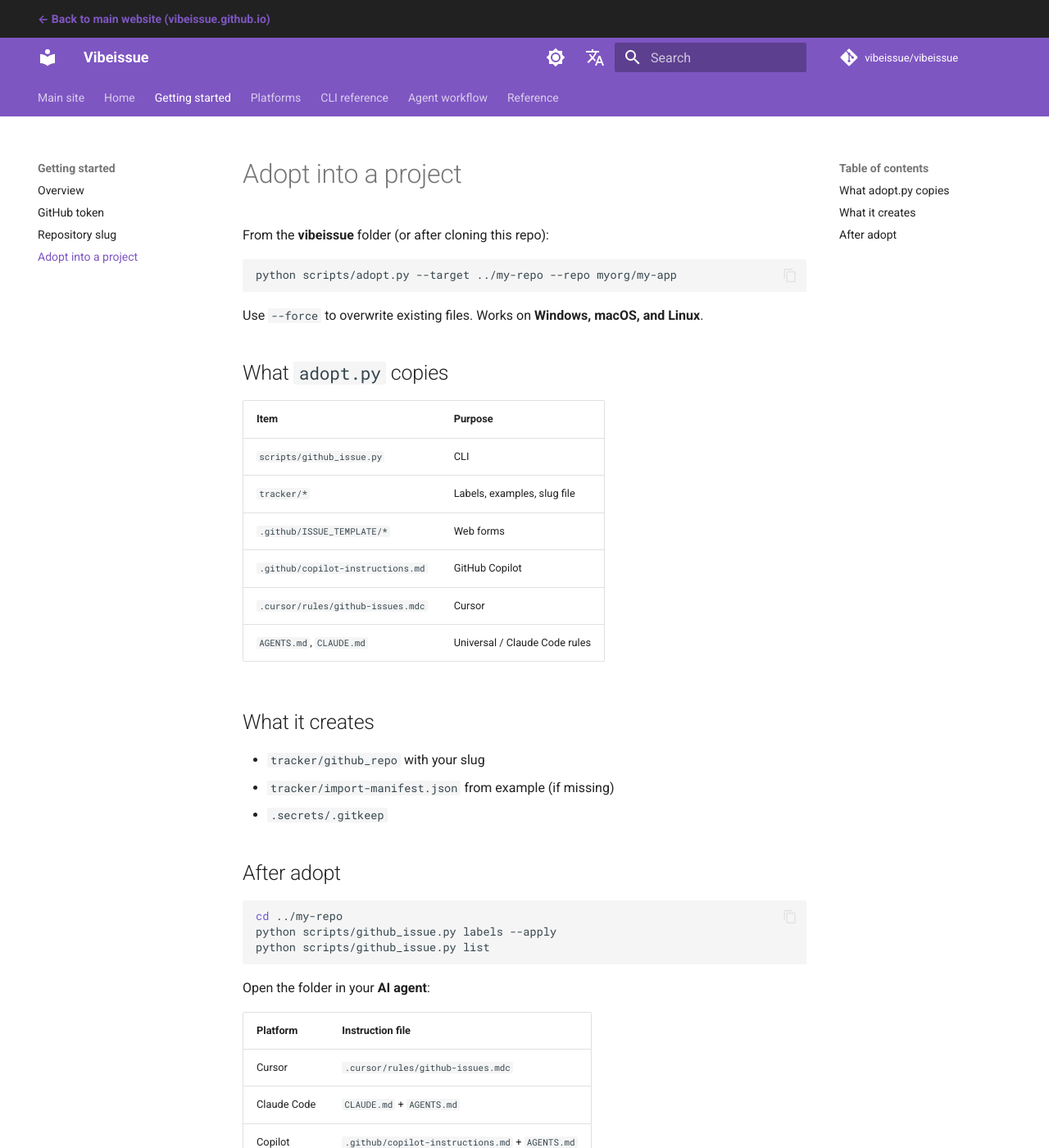
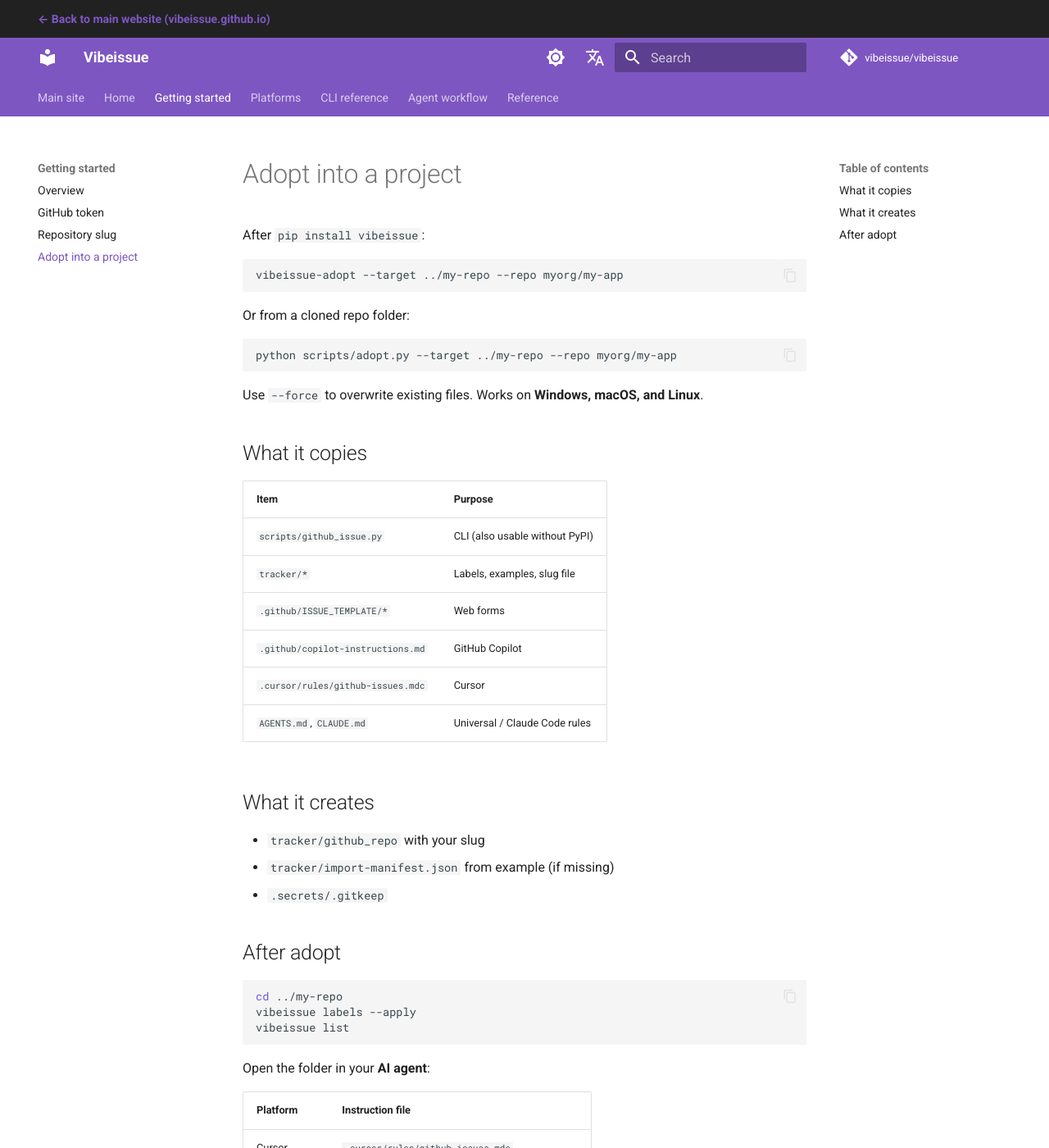
Before and after one commit to vibeissue/vibeissue.github.io, a Jekyll site: the page docs/getting-started/adopt/index.html, which Jekyll copies as it is, in a window 1280 px wide and 1400 px high. Shown: the whole window at 82% size. Built offline with Jekyll 4.4.1, drawn with Linux system fonts in a browser that asks for light colours; comment, search, counter and statistics services are not loaded.

Commit message:
docs: update Vibeissue documentation

```diff
--- a/docs/getting-started/adopt/index.html
+++ b/docs/getting-started/adopt/index.html
@@ -712,10 +712,10 @@
     <ul class="md-nav__list" data-md-component="toc" data-md-scrollfix>
 
         <li class="md-nav__item">
-  <a href="#what-adoptpy-copies" class="md-nav__link">
+  <a href="#what-it-copies" class="md-nav__link">
     <span class="md-ellipsis">
 
-        What adopt.py copies
+        What it copies
 
     </span>
   </a>
@@ -1395,10 +1395,10 @@
     <ul class="md-nav__list" data-md-component="toc" data-md-scrollfix>
 
         <li class="md-nav__item">
-  <a href="#what-adoptpy-copies" class="md-nav__link">
+  <a href="#what-it-copies" class="md-nav__link">
     <span class="md-ellipsis">
 
-        What adopt.py copies
+        What it copies
 
     </span>
   </a>
@@ -1448,11 +1448,14 @@
 
 
 <h1 id="adopt-into-a-project">Adopt into a project<a class="headerlink" href="#adopt-into-a-project" title="Permanent link">&para;</a></h1>
-<p>From the <strong>vibeissue</strong> folder (or after cloning this repo):</p>
-<div class="highlight"><pre><span></span><code><a id="__codelineno-0-1" name="__codelineno-0-1" href="#__codelineno-0-1"></a>python<span class="w"> </span>scripts/adopt.py<span class="w"> </span>--target<span class="w"> </span>../my-repo<span class="w"> </span>--repo<span class="w"> </span>myorg/my-app
+<p>After <code>pip install vibeissue</code>:</p>
+<div class="highlight"><pre><span></span><code><a id="__codelineno-0-1" name="__codelineno-0-1" href="#__codelineno-0-1"></a>vibeissue-adopt<span class="w"> </span>--target<span class="w"> </span>../my-repo<span class="w"> </span>--repo<span class="w"> </span>myorg/my-app
+</code></pre></div>
+<p>Or from a cloned repo folder:</p>
+<div class="highlight"><pre><span></span><code><a id="__codelineno-1-1" name="__codelineno-1-1" href="#__codelineno-1-1"></a>python<span class="w"> </span>scripts/adopt.py<span class="w"> </span>--target<span class="w"> </span>../my-repo<span class="w"> </span>--repo<span class="w"> </span>myorg/my-app
 </code></pre></div>
 <p>Use <code>--force</code> to overwrite existing files. Works on <strong>Windows, macOS, and Linux</strong>.</p>
-<h2 id="what-adoptpy-copies">What <code>adopt.py</code> copies<a class="headerlink" href="#what-adoptpy-copies" title="Permanent link">&para;</a></h2>
+<h2 id="what-it-copies">What it copies<a class="headerlink" href="#what-it-copies" title="Permanent link">&para;</a></h2>
 <table>
 <thead>
 <tr>
@@ -1463,7 +1466,7 @@
 <tbody>
 <tr>
 <td><code>scripts/github_issue.py</code></td>
-<td>CLI</td>
+<td>CLI (also usable without PyPI)</td>
 </tr>
 <tr>
 <td><code>tracker/*</code></td>
@@ -1494,9 +1497,9 @@
 <li><code>.secrets/.gitkeep</code></li>
 </ul>
 <h2 id="after-adopt">After adopt<a class="headerlink" href="#after-adopt" title="Permanent link">&para;</a></h2>
-<div class="highlight"><pre><span></span><code><a id="__codelineno-1-1" name="__codelineno-1-1" href="#__codelineno-1-1"></a><span class="nb">cd</span><span class="w"> </span>../my-repo
-<a id="__codelineno-1-2" name="__codelineno-1-2" href="#__codelineno-1-2"></a>python<span class="w"> </span>scripts/github_issue.py<span class="w"> </span>labels<span class="w"> </span>--apply
-<a id="__codelineno-1-3" name="__codelineno-1-3" href="#__codelineno-1-3"></a>python<span class="w"> </span>scripts/github_issue.py<span class="w"> </span>list
+<div class="highlight"><pre><span></span><code><a id="__codelineno-2-1" name="__codelineno-2-1" href="#__codelineno-2-1"></a><span class="nb">cd</span><span class="w"> </span>../my-repo
+<a id="__codelineno-2-2" name="__codelineno-2-2" href="#__codelineno-2-2"></a>vibeissue<span class="w"> </span>labels<span class="w"> </span>--apply
+<a id="__codelineno-2-3" name="__codelineno-2-3" href="#__codelineno-2-3"></a>vibeissue<span class="w"> </span>list
 </code></pre></div>
 <p>Open the folder in your <strong>AI agent</strong>:</p>
 <table>
```
Also changed, not shown: docs/getting-started/overview/index.html (+6 -6 lines), docs/index.html (+8 -6 lines), docs/it/getting-started/adopt/index.html (+14 -11 lines), docs/it/getting-started/overview/index.html (+6 -6 lines), docs/it/index.html (+8 -6 lines), docs/search/search_index.json.
